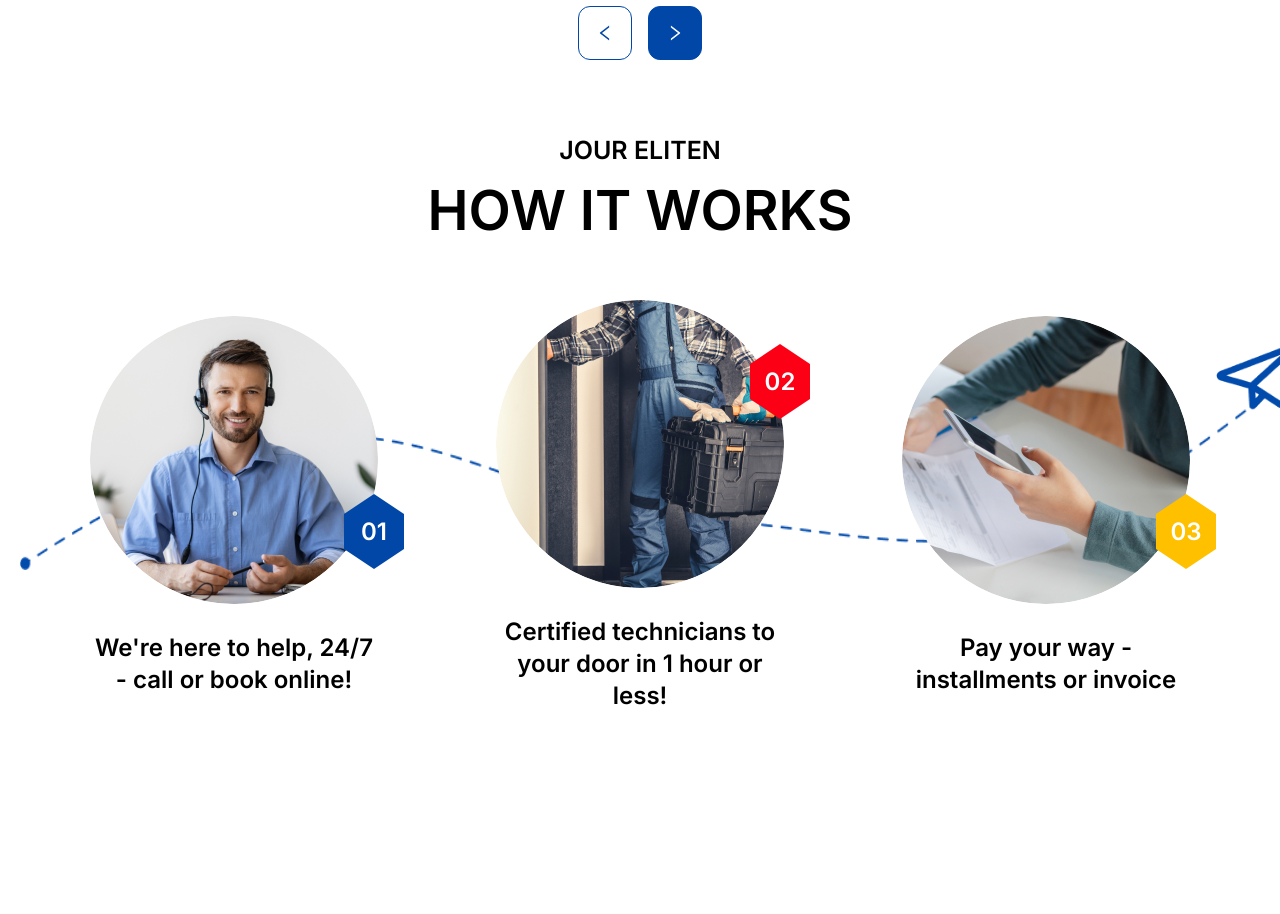
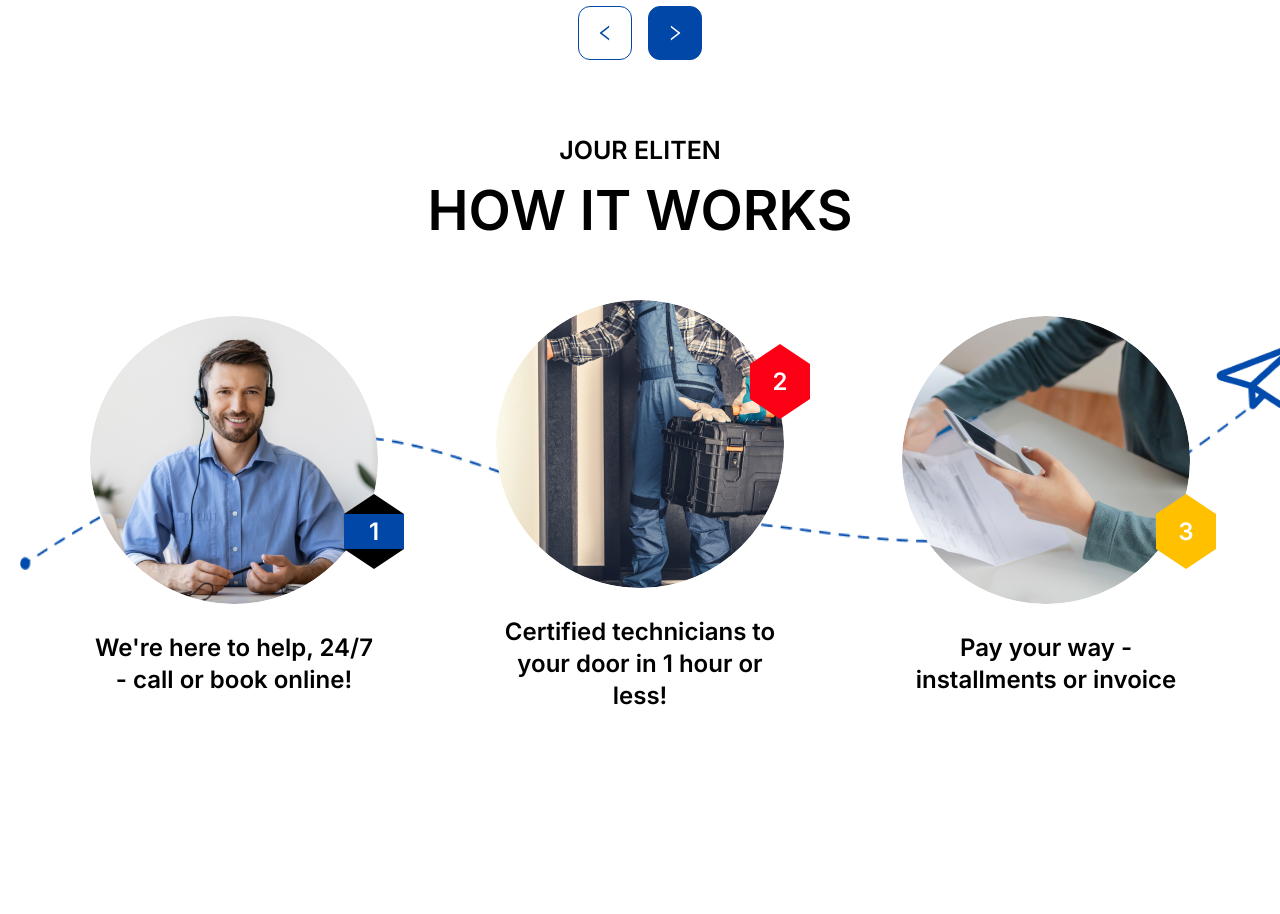
Before and after one commit to TheRakib/Needz-website, a Next.js app: page / in a window 1280 px wide. Shown: the part 3060-3974 px from the top of the page. Built offline with nearby package versions, Linux system fonts and the light colour scheme.

Commit message:
join dynamic

```diff
--- a/components/Home/Join.tsx
+++ b/components/Home/Join.tsx
@@ -2,6 +2,7 @@ import Image from "next/image";
 import React from "react";
 import "./styles.css";
 import Hexagon from "./Hexagon";
+import { twMerge } from "tailwind-merge";
 
 export default function Join() {
   return (
@@ -16,35 +17,38 @@ export default function Join() {
       <div className="mt-10 relative">
         <div className=" flex justify-between px-16 ">
           {/* 1st */}
-          <div className="flex flex-col gap-7 items-center justify-center w-[300px] p-2 relative ">
+          {joinContents.map((content) => (
+            <div
+              key={content.id}
+              className="flex flex-col gap-7 items-center justify-center w-[300px] p-2 relative "
+            >
               <div className="w-[288px] h-[288px] relative rounded-full overflow-hidden">
-              <Image alt="join logo" src={"/home/join/icon3.png"} fill />
+                <Image alt="join logo" src={content.img} fill />
               </div>
-            <div className="absolute -right-5 top-[45%]">
+              <div className={twMerge(`absolute ${content.hexagonClass}`)}>
                 {/* <Hexagon content="01" /> */}
                 {/* hexagon */}
                 <div
-                className={`hex relative bg-primary after:border-t-primary after:border-t-[20px] before:border-b-primary before:border-b-[20px]`}
+                  className={`hex relative bg-${content.hexagonColor} after:border-t-${content.hexagonColor} after:border-t-[20px] before:border-b-${content.hexagonColor} before:border-b-[20px]`}
                 >
                   <p className="absolute top-1/2 left-1/2 transform -translate-x-1/2 -translate-y-1/2 text-2xl text-white font-semibold">
-                  01
+                    {content.id}
                   </p>
                 </div>
                 {/*  */}
               </div>
               <p className="font-semibold text-2xl text-center">
-              We&apos;re here to help, 24/7 - call or book online!
+                {content.title}
               </p>
             </div>
+          ))}
 
           {/* 2nd */}
-          <div className="flex flex-col gap-7 items-center justify-center w-[300px] p-2 relative ">
+          {/* <div className="flex flex-col gap-7 items-center justify-center w-[300px] p-2 relative ">
             <div className="w-[288px] h-[288px] relative rounded-full overflow-hidden">
               <Image alt="join logo" src={"/home/join/icon2.png"} fill />
             </div>
             <div className="absolute -right-5 top-[10%]">
-              {/* <Hexagon content="02" color="secondary" /> */}
-              {/* hexagon */}
               <div
                 className={`hex relative bg-secondary after:border-t-secondary after:border-t-[20px] before:border-b-secondary before:border-b-[20px]`}
               >
@@ -52,33 +56,29 @@ export default function Join() {
                   02
                 </p>
               </div>
-              {/*  */}
             </div>
             <p className="font-semibold text-2xl text-center">
               Certified technicians to your door in 1 hour or less!
             </p>
           </div>
-          {/* 3rd */}
+
           <div className="flex flex-col gap-7 items-center justify-center w-[300px] p-2 relative ">
             <div className="w-[288px] h-[288px] relative rounded-full overflow-hidden">
               <Image alt="join logo" src={"/home/join/icon1.png"} fill />
             </div>
             <div className="absolute -right-5 top-[45%]">
-              {/* <Hexagon content="03" color="[#ffc000]" /> */}
-              {/* hexagon */}
               <div
-                className={`hex relative bg-[#ffc000] after:border-t-[#ffc000] after:border-t-[20px] before:border-b-[#ffc000] before:border-b-[20px]`}
+                className={`hex relative bg-yellow after:border-t-yellow after:border-t-[20px] before:border-b-yellow before:border-b-[20px]`}
               >
                 <p className="absolute top-1/2 left-1/2 transform -translate-x-1/2 -translate-y-1/2 text-2xl text-white font-semibold">
                   03
                 </p>
               </div>
-              {/*  */}
             </div>
             <p className="font-semibold text-2xl text-center">
               Pay your way - installments or invoice
             </p>
-          </div>
+          </div>*/}
         </div>
         <div className="absolute top-[25%] left-0 h-[40%] w-full -z-10 ">
           <Image src={"/home/join/line.png"} alt="line" fill />
@@ -90,3 +90,27 @@ export default function Join() {
     </div>
   );
 }
+
+const joinContents = [
+  {
+    id: 1,
+    title: "We're here to help, 24/7 - call or book online!",
+    img: "/home/join/icon3.png",
+    hexagonClass: "top-[45%] -right-5",
+    hexagonColor: "primary",
+  },
+  {
+    id: 2,
+    title: "Certified technicians to your door in 1 hour or less!",
+    img: "/home/join/icon2.png",
+    hexagonClass: "top-[10%] -right-5",
+    hexagonColor: "secondary",
+  },
+  {
+    id: 3,
+    title: "Pay your way - installments or invoice",
+    img: "/home/join/icon1.png",
+    hexagonClass: "top-[45%] -right-5",
+    hexagonColor: "yellow",
+  },
+];
--- a/tailwind.config.ts
+++ b/tailwind.config.ts
@@ -34,6 +34,7 @@ const config: Config = {
       black: "#141313",
       accent: "#7d7373",
       white: "#ffffff",
+      yellow: "#ffc000",
     },
     backgroundColor: {
       primary: "#0047a8",
@@ -41,6 +42,7 @@ const config: Config = {
       black: "#141313",
       accent: "#7d7373",
       white: "#ffffff",
+      yellow: "#ffc000",
     },
   },
   plugins: [],
```
Lines whose indentation alone changed are shown as unchanged.
